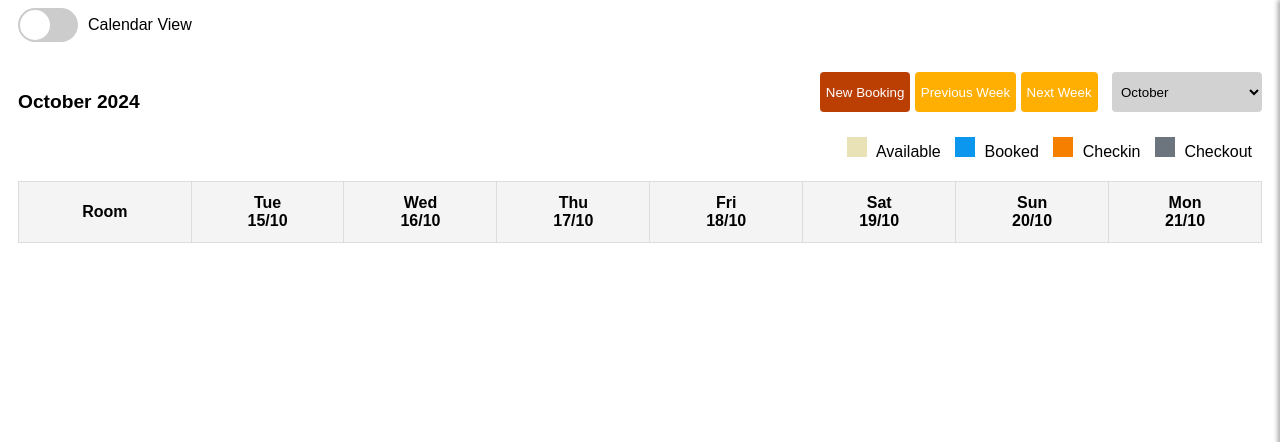
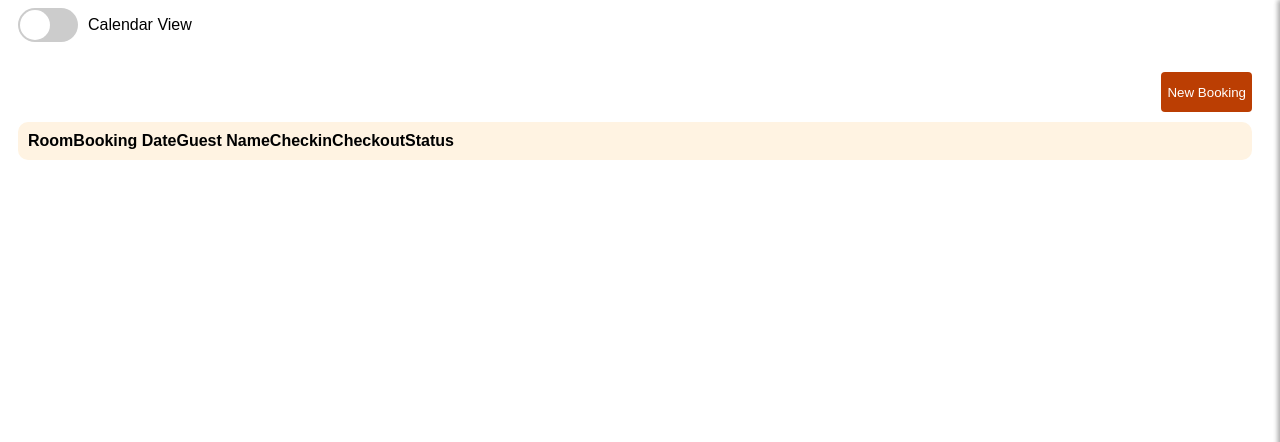
Before and after one commit to hoteliswar/hotel_iswar_frontend, a PHP site: page /booking.html in a window 1280 px wide. Shown: the top 442 px of the page. Run offline with PHP 8.4, Linux system fonts and the light colour scheme; lists and menus that the app fills with data are empty.

Commit message:
[list view booking]

```diff
--- a/version2/hotel/booking-app/booking.css
+++ b/version2/hotel/booking-app/booking.css
@@ -482,3 +482,19 @@ td {
 .header-row-2 {
     float: right;
 }
+
+.all-bookings-list {
+    display: block;
+    /* flex-direction: column; */
+    align-items: center;
+    margin-top: 50px;
+    padding: 10px;
+    background-color: #fff3e2;
+    border-radius: 10px;
+}
+
+.booking-list-header {
+    display: flex;
+    flex-direction: row;
+    font-weight: 600;
+}
--- a/version2/hotel/booking-app/booking.html
+++ b/version2/hotel/booking-app/booking.html
@@ -20,7 +20,7 @@
         <span class="toggle-text">Calendar View</span>
     </div>
 
-    <div class="calender-wrapper" >
+    <div class="calender-wrapper" style="display: none;">
         <div class="header-row">
             <div id="currentMonth"></div>
             <div class="calendar-view">
@@ -55,9 +55,20 @@
         <div id="calendar"></div>
     </div>
 
-    <div class="listview-wrapper" style="display: none;" >
+    <div class="listview-wrapper"  >
         <div class="header-row-2">
             <button id="newBooking-btn" class="newBooking">New Booking</button>
+        </div>
+        <div class="all-bookings-list">
+            <div class="booking-list-header">
+                <div class="col-2">Room</div>
+                <div class="col-2">Booking Date</div>
+                <div class="col-2">Guest Name</div>
+                <div class="col-2">Checkin</div>
+                <div class="col-2">Checkout</div>
+                <div class="col-2">Status</div>
+            </div>
+            <div class="booking-list-body"></div>
         </div>
     </div>
 
--- a/version2/hotel/booking-app/booking.js
+++ b/version2/hotel/booking-app/booking.js
@@ -137,7 +137,13 @@ function convertToRequiredFormat() {
             const booking = bookingData.booking;
             const user = bookingData.user;
             const checkIn = new Date(booking.start_date);
-            const checkOut = new Date(booking.end_date);
+            let checkOut;
+            console.log(checkOut);
+            if (booking.check_out_date === null) {
+                checkOut = new Date(booking.end_date);
+            } else {
+                checkOut = new Date(booking.check_out_date);
+            }
             const currentDate = new Date();
 
             let status;
```
